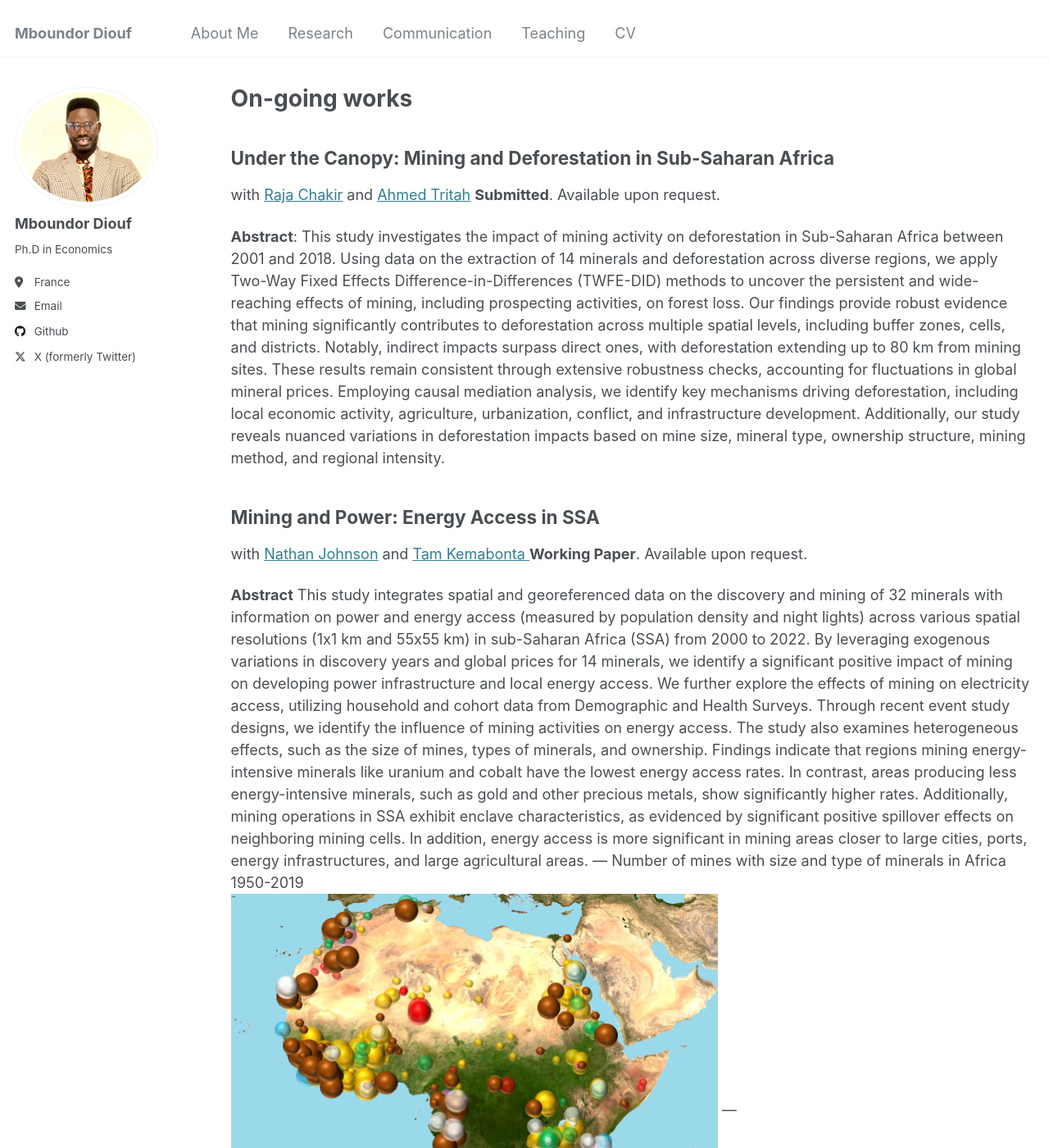
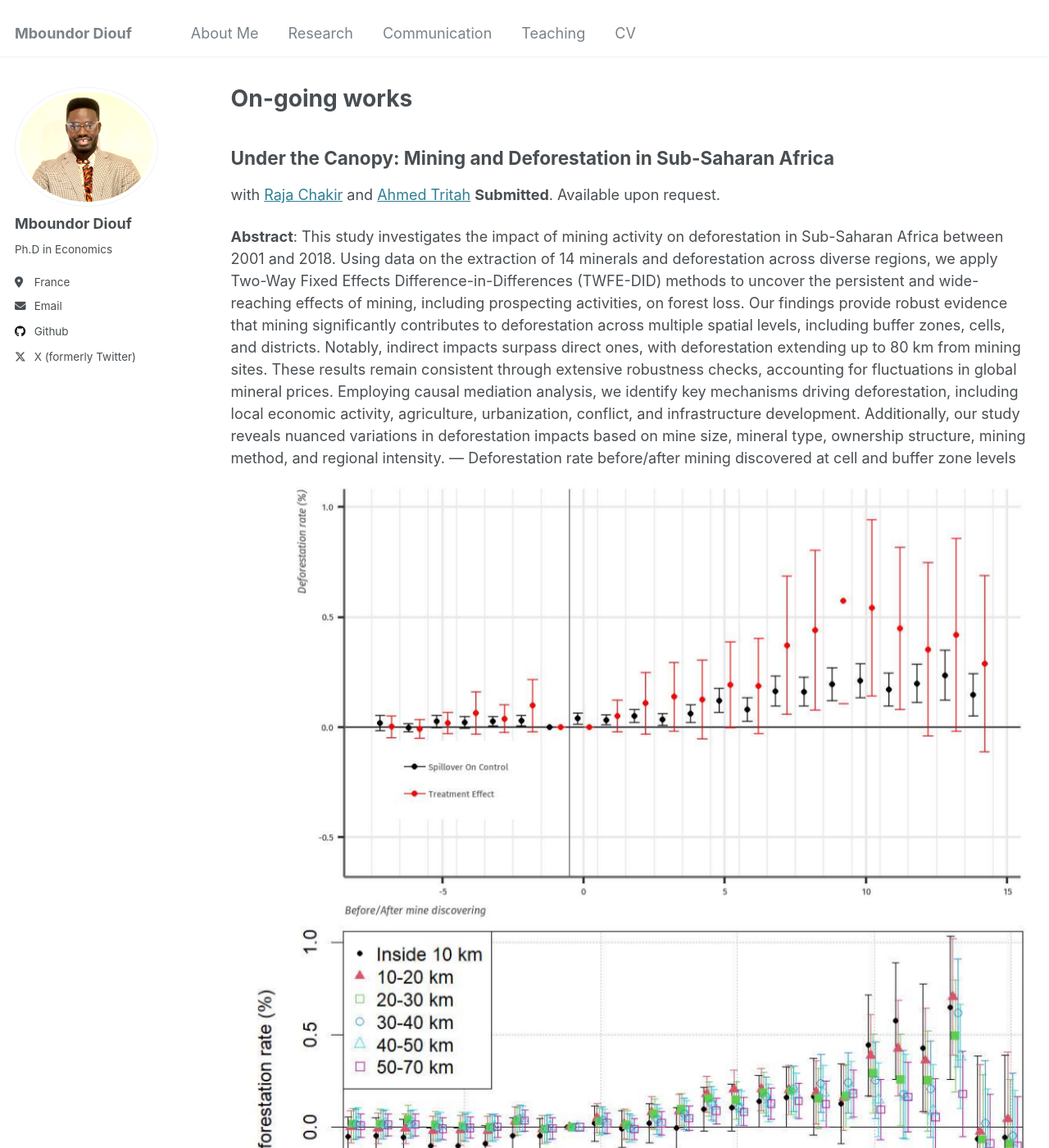
Before and after one commit to mboundordiouf/mboundordiouf.github.io, a Jekyll site: the page built from _pages/publications.md, in a window 1280 px wide and 1400 px high. Shown: the whole window at 82% size. Built offline with Jekyll 4.4.1, drawn with Linux system fonts in a browser that asks for light colours.

Commit message:
Update publications.md

```diff
--- a/_pages/publications.md
+++ b/_pages/publications.md
@@ -13,8 +13,10 @@ with [Raja Chakir](https://sites.google.com/site/rajachakir/home) and [Ahmed Tri
 
 **Abstract**:
 This study investigates the impact of mining activity on deforestation in Sub-Saharan Africa between 2001 and 2018. Using data on the extraction of 14 minerals and deforestation across diverse regions, we apply Two-Way Fixed Effects Difference-in-Differences (TWFE-DID) methods to uncover the persistent and wide-reaching effects of mining, including prospecting activities, on forest loss. Our findings provide robust evidence that mining significantly contributes to deforestation across multiple spatial levels, including buffer zones, cells, and districts. Notably, indirect impacts surpass direct ones, with deforestation extending up to 80 km from mining sites. These results remain consistent through extensive robustness checks, accounting for fluctuations in global mineral prices. Employing causal mediation analysis, we identify key mechanisms driving deforestation, including local economic activity, agriculture, urbanization, conflict, and infrastructure development. Additionally, our study reveals nuanced variations in deforestation impacts based on mine size, mineral type, ownership structure, mining method, and regional intensity.
-
-
+---
+Deforestation rate before/after mining discovered at cell and buffer zone levels <br/><img src='/images/RESULTdeforstation.jpg'>
+---
+RESULTdeforstation
 
 Mining and Power: Energy Access in SSA
 ------
```
